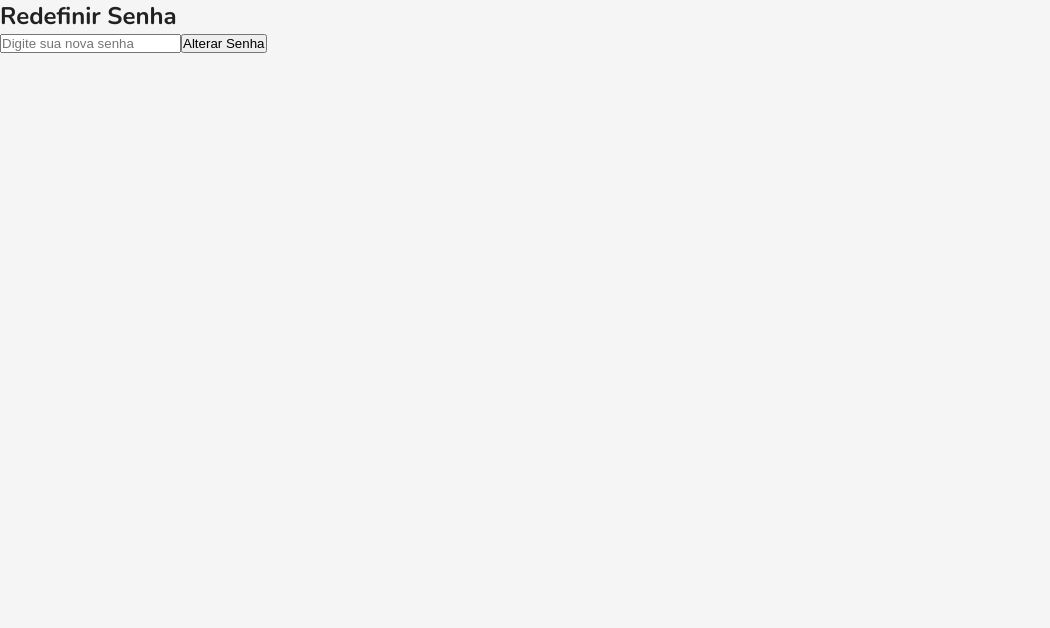
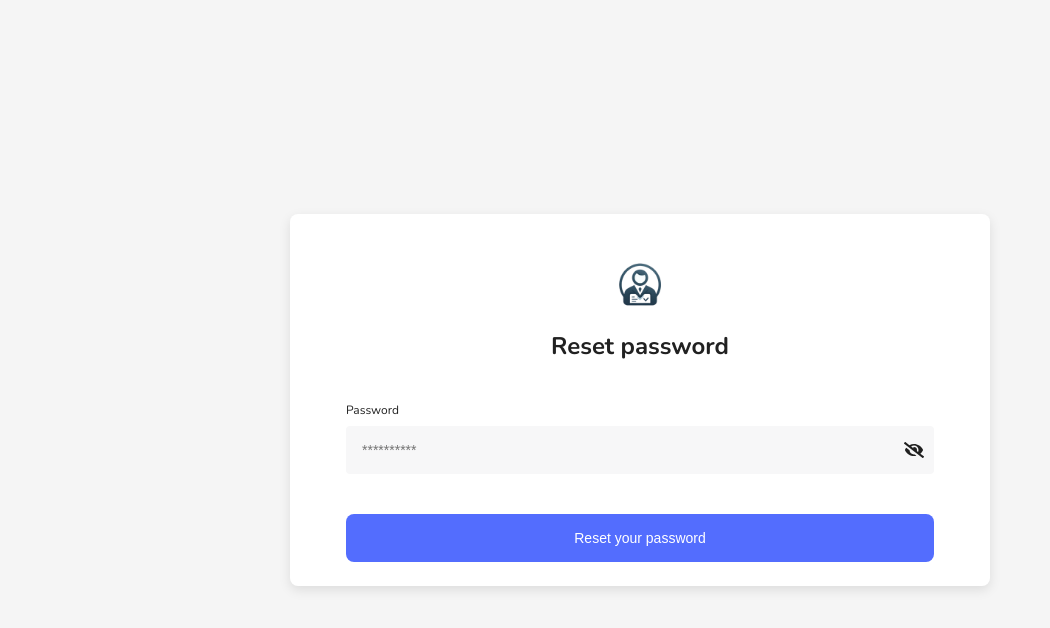
Before and after one commit to danielcoosta1/saasconsultas, a React (Vite) app: page /reset-password in a window 1280 px wide. Shown: the top 628 px of the page, without its empty margins (0-1050 px from the left). Built offline with nearby package versions, Linux system fonts and the light colour scheme.

Commit message:
Criação da pagina ResetPassword

```diff
--- a/src/pages/ResetPassword/index.jsx
+++ b/src/pages/ResetPassword/index.jsx
@@ -2,11 +2,31 @@
 import { useState } from "react";
 import { useParams, useNavigate } from "react-router-dom";
 import { toastErro, toastSucesso } from "../../utils/toast";
+import {
+  ButtonSubmit,
+  CampoInput,
+  ContainerPrincipal,
+  ContainerReset,
+  ContainerSuperior,
+  IconeSenha,
+  Input,
+  InputContainer,
+  LabelEstilizada,
+  Title,
+} from "./style";
+import logomarca from "../../assets/logomarca.png";
+import { IoEyeSharp } from "react-icons/io5";
+import { FaEyeSlash } from "react-icons/fa";
 
 const ResetPassword = () => {
-  const { token } = useParams(); // Obtém o token da URL
+  const { token } = useParams();
+  // Obtém o token da URL
+
   const navigate = useNavigate();
+
   const [senha, setSenha] = useState("");
+  const [erro, setErro] = useState("");
+  const [showPassword, setShowPassword] = useState(false);
 
   const handleSubmit = async (e) => {
     e.preventDefault();
@@ -33,23 +53,37 @@ const handleSubmit = async (e) => {
       toastSucesso("Senha alterada com sucesso!");
       navigate("/login");
     } catch (error) {
+      setErro(error);
       toastErro(error.message);
     }
   };
 
   return (
-    <div>
-      <h2>Redefinir Senha</h2>
-      <form onSubmit={handleSubmit}>
-        <input
-          type="password"
-          placeholder="Digite sua nova senha"
+    <ContainerPrincipal>
+      <ContainerReset onSubmit={handleSubmit}>
+        <ContainerSuperior>
+          <img src={logomarca} />
+          <Title>Reset password</Title>
+        </ContainerSuperior>
+        <CampoInput>
+          <LabelEstilizada>Password</LabelEstilizada>
+          <InputContainer>
+            <Input
+              type={showPassword ? "text" : "password"}
+              id="password"
+              placeholder="**********"
               value={senha}
               onChange={(e) => setSenha(e.target.value)}
             />
-        <button type="submit">Alterar Senha</button>
-      </form>
-    </div>
+            <IconeSenha onClick={() => setShowPassword(!showPassword)}>
+              {showPassword ? <IoEyeSharp /> : <FaEyeSlash />}
+            </IconeSenha>
+          </InputContainer>
+          {erro && <p style={{ color: "red" }}>{erro}</p>}
+          <ButtonSubmit type="submit">Reset your password</ButtonSubmit>
+        </CampoInput>
+      </ContainerReset>
+    </ContainerPrincipal>
   );
 };
 
--- /dev/null
+++ b/src/pages/ResetPassword/style.js
@@ -0,0 +1,115 @@
+import styled from "styled-components";
+
+export const ContainerPrincipal = styled.section`
+  display: flex;
+  margin: 0 auto;
+  max-width: 75rem;
+  height: 100vh;
+  align-items: center;
+  justify-content: center;
+
+  gap: 10rem;
+  background-color: ${({ theme }) => theme.colors.background};
+`;
+
+export const ContainerReset = styled.form`
+  background: #fff;
+  padding: ${({ theme }) => theme.spacing.large};
+  border-radius: 8px;
+  box-shadow: 0 4px 12px rgba(0, 0, 0, 0.1);
+  width: 100%;
+  max-width: 700px;
+  display: flex;
+  justify-content: center;
+  align-items: center;
+  flex-direction: column;
+  gap: ${({ theme }) => theme.spacing.xxlarge};
+`;
+export const ContainerSuperior = styled.div`
+  display: flex;
+  flex-direction: column;
+  align-items: center;
+  justify-content: center;
+
+  img {
+    max-width: 92px;
+  }
+`;
+export const Title = styled.h2`
+  font-family: ${({ theme }) => theme.fonts.heading};
+  color: ${({ theme }) => theme.colors.text};
+  text-align: center;
+`;
+
+export const CampoInput = styled.div`
+  display: flex;
+  width: 100%;
+  flex-direction: column;
+
+  justify-content: center;
+  gap: 0.5em;
+  padding: 0 2rem;
+`;
+
+export const LabelEstilizada = styled.label`
+  font-size: 0.75rem;
+`;
+
+export const Input = styled.input`
+  width: 100%;
+  padding: ${({ theme }) => theme.spacing.medium};
+  padding-right: 40px; /* Espaço para o ícone */
+  border: none;
+  background-color: ${({ theme }) => theme.colors.inputs};
+  border-radius: 4px;
+  font-size: 14px;
+`;
+
+export const InputContainer = styled.div`
+  position: relative;
+  width: 100%;
+`;
+
+export const IconeSenha = styled.button`
+  position: absolute;
+  right: 10px;
+  top: 50%;
+  transform: translateY(-50%);
+  background: none;
+  border: none;
+  cursor: pointer;
+
+  display: flex;
+  align-items: center;
+
+  svg {
+    font-size: 20px;
+    color: ${({ theme }) => theme.colors.text};
+  }
+
+  &:hover {
+    opacity: 0.7;
+  }
+`;
+
+export const ButtonSubmit = styled.button`
+  padding: ${({ theme }) => theme.spacing.medium};
+  background-color: ${({ theme }) => theme.colors.primary};
+  color: #fff;
+  border: none;
+  border-radius: 8px;
+  cursor: pointer;
+  font-size: 14px;
+  transition: background-color 0.3s ease;
+  margin-top: 2rem;
+
+
+  &:hover {
+    background-color: ${({ theme }) => theme.colors.secondary};
+  }
+
+  a {
+    color: #fff;
+    text-decoration: none;
+  }
+`;
```
Lines whose indentation alone changed are shown as unchanged.
